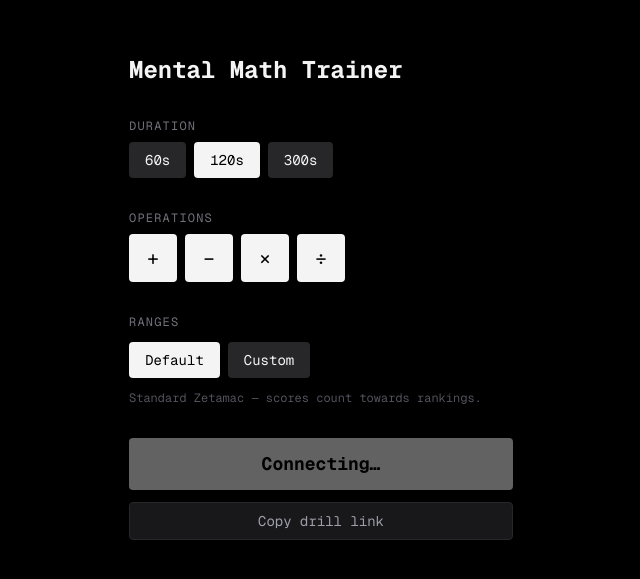
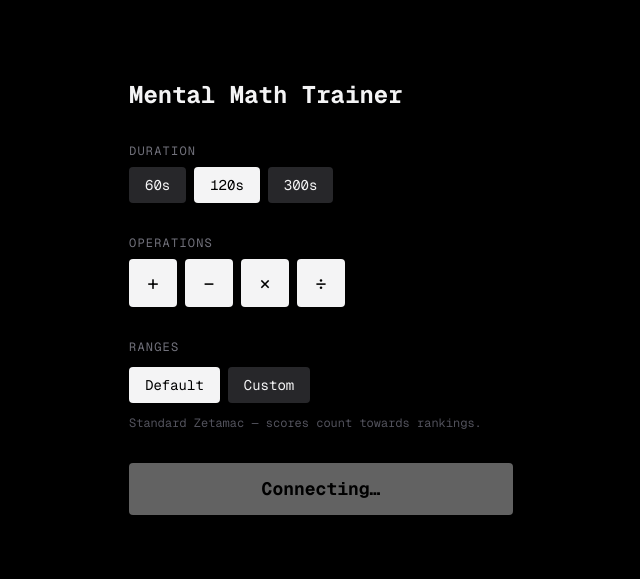
Before and after one commit to FinnBrennan/mental-math-trainer, a Next.js app in the folder web/: page / in a window 1280 px wide. Shown: the part 103-682 px from the top of the page, without its empty margins (319-959 px from the left). Built offline with nearby package versions, Linux system fonts and the light colour scheme; no server answers.

Commit message:
Remove copy drill link button and dead code (#4)

```diff
--- a/web/src/app/GameApp.tsx
+++ b/web/src/app/GameApp.tsx
@@ -15,7 +15,6 @@ import {
   generateProblem,
   normalizeKey,
   parseConfigFromQuery,
-  encodeConfigToQuery,
 } from '../lib/game/engine'
 import { createClient, ensureAnonymousSession } from '../lib/supabase/client'
 import { TelemetryBuffer } from '../lib/telemetry/buffer'
@@ -77,7 +76,6 @@ export function GameApp({ configParam }: Props) {
   const [currentInput, setCurrentInput] = useState('')
   const [playerId, setPlayerId] = useState<string | null>(null)
   const [error, setError] = useState<string | null>(null)
-  const [copied, setCopied] = useState(false)
 
   // Refs — used in callbacks/intervals without stale closure issues
   const rngRef = useRef<(() => number) | null>(null)
@@ -385,13 +383,6 @@ export function GameApp({ configParam }: Props) {
     })
   }, [])
 
-  const copyDrillLink = useCallback(() => {
-    const url = `${window.location.origin}/?config=${encodeConfigToQuery(config)}`
-    navigator.clipboard.writeText(url).then(() => {
-      setCopied(true)
-      setTimeout(() => setCopied(false), 2000)
-    })
-  }, [config])
 
   const resetToIdle = useCallback(() => {
     setPhase('idle')
@@ -521,10 +512,6 @@ export function GameApp({ configParam }: Props) {
               className="w-full py-3 rounded font-mono font-bold text-lg transition-colors bg-zinc-100 hover:bg-white text-black disabled:opacity-40 disabled:cursor-not-allowed">
               {playerId ? 'Start' : 'Connecting…'}
             </button>
-            <button onClick={copyDrillLink}
-              className="w-full py-2 rounded font-mono text-sm transition-colors bg-zinc-900 hover:bg-zinc-800 text-zinc-400 border border-zinc-800">
-              {copied ? 'Copied!' : 'Copy drill link'}
-            </button>
           </div>
 
         </div>
```
